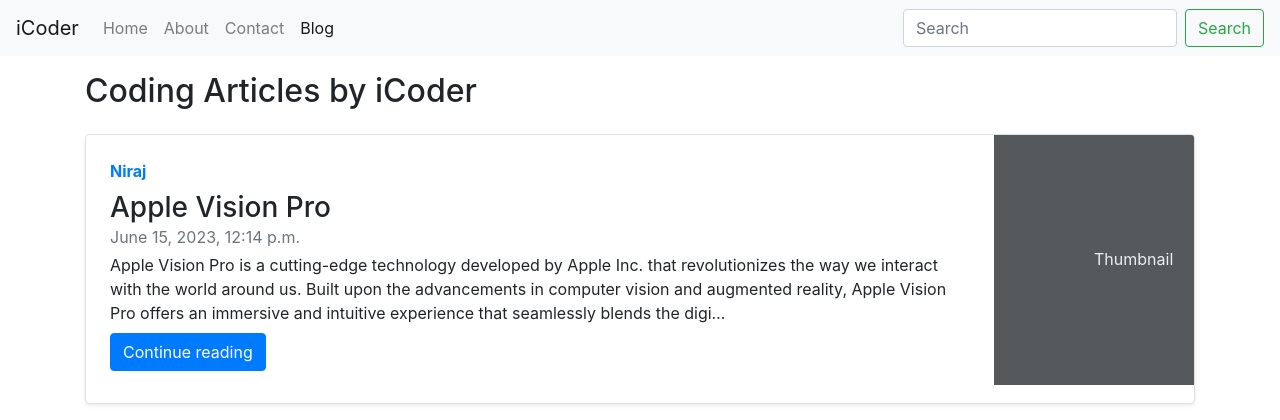
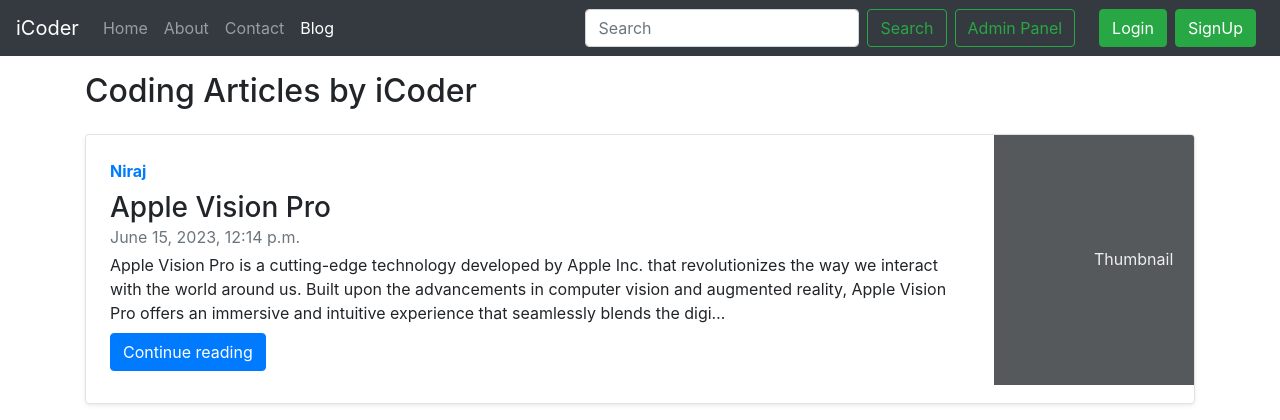
Before and after one commit to Neeraz666/DjangoBlog, a Django app: page /blog/ in a window 1280 px wide. Shown: the top 420 px of the page. Run offline with Django 4.2, Linux system fonts and the light colour scheme; data comes from the database, SQL or seed files in the repository; both versions use the stored data as it was after the commit; some libraries are stand-ins or nearby versions.

Commit message:
Added Login and SignUp Modals and created users.

```diff
--- a/iCoder/home/urls.py
+++ b/iCoder/home/urls.py
@@ -6,5 +6,6 @@
     path('', views.index, name='home'),
     path('about/', views.about, name='about'),
     path('contact/', views.contact, name='contact'),
-    path('search/', views.search, name='search')
+    path('search/', views.search, name='search'),
+    path('signup', views.handleSignup, name='handleSignup')
 ]
--- a/iCoder/templates/base.html
+++ b/iCoder/templates/base.html
@@ -1,60 +1,173 @@
 <!doctype html>
 <html lang="en">
+
 <head>
   <!-- Required meta tags -->
   <meta charset="utf-8">
   <meta name="viewport" content="width=device-width, initial-scale=1, shrink-to-fit=no">
 
   <!-- Bootstrap CSS -->
-    <link rel="stylesheet" href="https://stackpath.bootstrapcdn.com/bootstrap/4.5.2/css/bootstrap.min.css" integrity="sha384-JcKb8q3iqJ61gNV9KGb8thSsNjpSL0n8PARn9HuZOnIxN0hoP+VmmDGMN5t9UJ0Z" crossorigin="anonymous">
+  <link rel="stylesheet" href="https://stackpath.bootstrapcdn.com/bootstrap/4.5.2/css/bootstrap.min.css"
+    integrity="sha384-JcKb8q3iqJ61gNV9KGb8thSsNjpSL0n8PARn9HuZOnIxN0hoP+VmmDGMN5t9UJ0Z" crossorigin="anonymous">
 
-    <title>{% block title %}   {% endblock title %}</title>
+  <title>{% block title %} {% endblock title %}</title>
 </head>
+
 <body>
 
-    <nav class="navbar navbar-expand-lg navbar-light bg-light">
+  <nav class="navbar navbar-expand-lg navbar-dark bg-dark">
     <a class="navbar-brand" href="/">iCoder</a>
-        <button class="navbar-toggler" type="button" data-toggle="collapse" data-target="#navbarSupportedContent" aria-controls="navbarSupportedContent" aria-expanded="false" aria-label="Toggle navigation">
+    <button class="navbar-toggler" type="button" data-toggle="collapse" data-target="#navbarSupportedContent"
+      aria-controls="navbarSupportedContent" aria-expanded="false" aria-label="Toggle navigation">
       <span class="navbar-toggler-icon"></span>
     </button>
 
     <div class="collapse navbar-collapse" id="navbarSupportedContent">
       <ul class="navbar-nav mr-auto">
-            <li class="nav-item {% block homeactive %}{% endblock homeactive %}">
+        <li class="nav-item {% block homeactive %}  {% endblock homeactive %}">
           <a class="nav-link" href="/">Home <span class="sr-only">(current)</span></a>
         </li>
-            <li class="nav-item {% block aboutactive %}{% endblock aboutactive %}">
+        <li class="nav-item {% block aboutactive %}  {% endblock aboutactive %}">
           <a class="nav-link" href="/about">About</a>
         </li>
-            <li class="nav-item {% block contactactive %}{% endblock contactactive %}">
+        <li class="nav-item {% block contactactive %}  {% endblock contactactive %} ">
           <a class="nav-link" href="/contact">Contact</a>
         </li>
-            <li class="nav-item {% block blogactive %}{% endblock blogactive %}">
+        <li class="nav-item {% block blogactive %}  {% endblock blogactive %} ">
           <a class="nav-link" href="/blog">Blog</a>
         </li>
+
       </ul>
-          <form method='get' action = '/search' class="form-inline my-2 my-lg-0">
-            <input class="form-control mr-sm-2" type="search" placeholder="Search" aria-label="Search" name='query' id='search'>
-            <button class="btn btn-outline-success my-2 my-sm-0" type="submit">Search</button>
+      <form method="get" action="/search" class="form-inline my-2 my-lg-0 mx-3">
+        <input class="form-control mr-sm-2" type="search" placeholder="Search" aria-label="Search" name="query"
+          id="query">
+        <button class="btn btn-outline-success my-2 my-sm-0 " type="submit">Search</button>
+        <a href="/admin" role="button" target="_blank" class="btn btn-outline-success m-2 my-sm-0"> Admin Panel </a>
       </form>
+
+      <!-- Button to  trigger SignUp modal -->
+
+      <!-- Button to  trigger Login modal -->
+      <button type="button" class="btn btn-success mr-2" data-toggle="modal" data-target="#loginModal">
+        Login
+      </button>
+
+      <button type="button" class="btn btn-success mr-2" data-toggle="modal" data-target="#signupModal">
+        SignUp
+      </button>
+
+
     </div>
   </nav>
-
-      {% for message in messages  %}
+  {% for message in messages %}
   <div class="alert alert-{{ message.tags }} alert-dismissible fade show" role="alert">
-            <strong>Message: </strong> {{ message }}
+    <strong>Message : </strong> {{ message }}
     <button type="button" class="close" data-dismiss="alert" aria-label="Close">
       <span aria-hidden="true">&times;</span>
     </button>
   </div>
   {% endfor %}
 
-      {% block body %}  {% endblock body %}
+
+
+
+
+  <!-- SignUp Modal -->
+  <div class="modal fade" id="signupModal" tabindex="-1" aria-labelledby="signupModal" aria-hidden="true">
+    <div class="modal-dialog">
+      <div class="modal-content">
+        <div class="modal-header">
+          <h5 class="modal-title" id="signupModalTitle">SignUp Here</h5>
+          <button type="button" class="close" data-dismiss="modal" aria-label="Close">
+            <span aria-hidden="true">&times;</span>
+          </button>
+        </div>
+        <div class="modal-body">
+          <form action="signup" method='post'>
+            <div class="form-group">
+              <label for="username">Username</label>
+              <input type="text" class="form-control" id="username" name="username"
+                placeholder="Choose a unique username">
+            </div>
+            <div class="form-group">
+              <label for="fname">First Name</label>
+              <input type="text" class="form-control" id="fname" name="fname" placeholder="Enter Your First Name">
+            </div>
+            <div class="form-group">
+              <label for="lname">Last Name</label>
+              <input type="text" class="form-control" id="lname" name="lname" placeholder="Enter Your Last Name">
+            </div>
+            <div class="form-group">
+              <label for="email">Email address</label>
+              <input type="email" class="form-control" id="email" name="email" placeholder="name@example.com">
+            </div>
+            <div class="form-group">
+              <label for="pass1">Choose a password</label>
+              <input type="password" class="form-control" id="pass1" name="pass1" placeholder="Choose Your Password">
+            </div>
+            <div class="form-group">
+              <label for="pass2">Confirm Password</label>
+              <input type="password" class="form-control" id="pass2" name="pass2"
+                placeholder="Enter your password again">
+            </div>
+
+
+            {% csrf_token %}
+            <button type="submit" class="btn btn-primary">Submit</button>
+          </form>
+        </div>
+        <div class="modal-footer">
+        </div>
+      </div>
+    </div>
+  </div>
+
+
+
+
+
+
+  {% block body %} {% endblock body %}
+
+  <!-- Login Modal -->
+  <div class="modal fade" id="loginModal" tabindex="-1" aria-labelledby="loginModal" aria-hidden="true">
+    <div class="modal-dialog">
+      <div class="modal-content">
+        <div class="modal-header">
+          <h5 class="modal-title" id="loginModalTitle">Login Here</h5>
+          <button type="button" class="close" data-dismiss="modal" aria-label="Close">
+            <span aria-hidden="true">&times;</span>
+          </button>
+        </div>
+        <div class="modal-body">
+          <form>
+            <div class="form-group">
+              <label for="username">Username</label>
+              <input type="text" class="form-control" id="loginusername" name="loginusername"
+                placeholder="Choose a unique username">
+            </div>
+            <div class="form-group">
+              <label for="pass">Enter your password </label>
+              <input type="password" class="form-control" id="pass" name="pass" placeholder="Enter your password ">
+            </div>
+
+            <button type="submit" class="btn btn-primary">Submit</button>
+          </form>
+        </div>
+        <div class="modal-footer">
+        </div>
 
         <!-- Optional JavaScript -->
         <!-- jQuery first, then Popper.js, then Bootstrap JS -->
-    <script src="https://code.jquery.com/jquery-3.5.1.slim.min.js" integrity="sha384-DfXdz2htPH0lsSSs5nCTpuj/zy4C+OGpamoFVy38MVBnE+IbbVYUew+OrCXaRkfj" crossorigin="anonymous"></script>
-    <script src="https://cdn.jsdelivr.net/npm/popper.js@1.16.1/dist/umd/popper.min.js" integrity="sha384-9/reFTGAW83EW2RDu2S0VKaIzap3H66lZH81PoYlFhbGU+6BZp6G7niu735Sk7lN" crossorigin="anonymous"></script>
-    <script src="https://stackpath.bootstrapcdn.com/bootstrap/4.5.2/js/bootstrap.min.js" integrity="sha384-B4gt1jrGC7Jh4AgTPSdUtOBvfO8shuf57BaghqFfPlYxofvL8/KUEfYiJOMMV+rV" crossorigin="anonymous"></script>
+        <script src="https://code.jquery.com/jquery-3.5.1.slim.min.js"
+          integrity="sha384-DfXdz2htPH0lsSSs5nCTpuj/zy4C+OGpamoFVy38MVBnE+IbbVYUew+OrCXaRkfj"
+          crossorigin="anonymous"></script>
+        <script src="https://cdn.jsdelivr.net/npm/popper.js@1.16.1/dist/umd/popper.min.js"
+          integrity="sha384-9/reFTGAW83EW2RDu2S0VKaIzap3H66lZH81PoYlFhbGU+6BZp6G7niu735Sk7lN"
+          crossorigin="anonymous"></script>
+        <script src="https://stackpath.bootstrapcdn.com/bootstrap/4.5.2/js/bootstrap.min.js"
+          integrity="sha384-B4gt1jrGC7Jh4AgTPSdUtOBvfO8shuf57BaghqFfPlYxofvL8/KUEfYiJOMMV+rV"
+          crossorigin="anonymous"></script>
 </body>
+
 </html>
```
Also changed, not shown: iCoder/home/views.py (+21 -1 lines), iCoder/db.sqlite3. Lines whose indentation alone changed are shown as unchanged.
